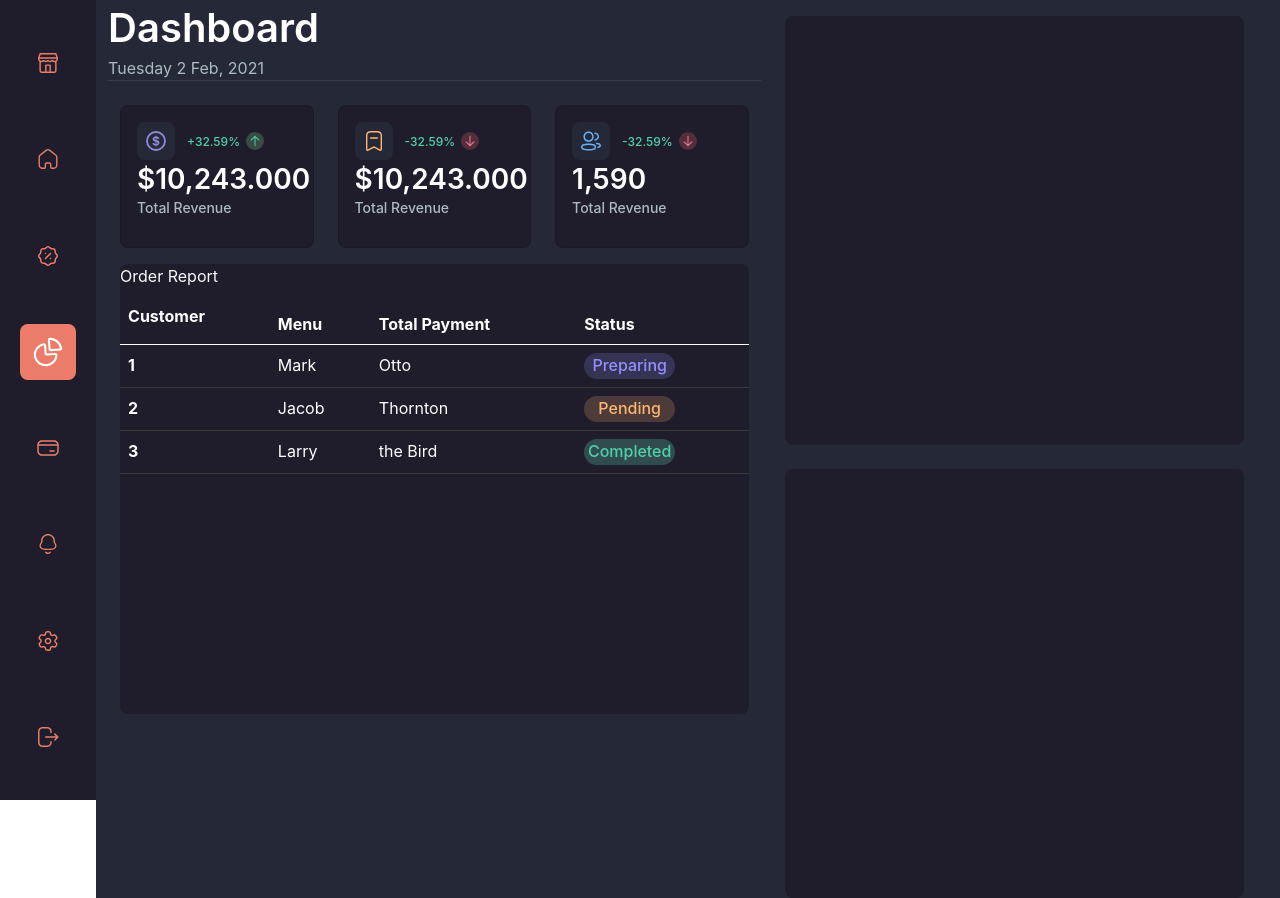
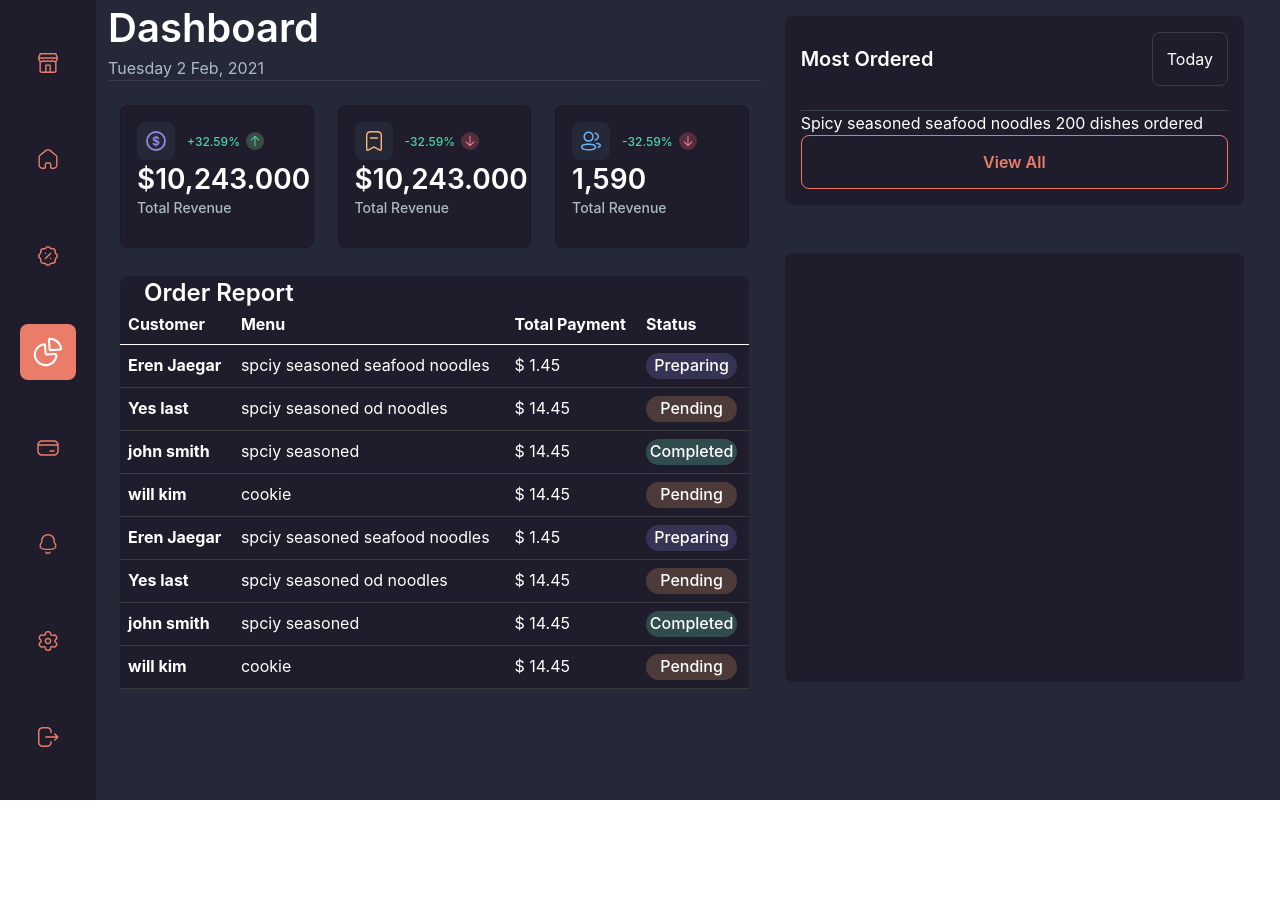
Before and after one commit to ewno92/rest_dark, a Next.js app: page /dashboard in a window 1280 px wide. After the commit the page ends 800 px from the top, so only its background shows below. Built offline with nearby package versions, Linux system fonts and the light colour scheme.

Commit message:
dashboard-most ordered started

```diff
--- a/components/UserData.js
+++ b/components/UserData.js
@@ -1,9 +1,58 @@
 export const UserData = [
   {
     firstName: "Eren",
-    secondName: "Jaegar",
+    lastName: "Jaegar",
     menu: "spciy seasoned seafood noodles",
-    payment: 145,
+    payment: 1.45,
+    status: "preparing",
+  },
+  {
+    firstName: "Yes",
+    lastName: "last",
+    menu: "spciy seasoned od noodles",
+    payment: 14.45,
+    status: "pending",
+  },
+  {
+    firstName: "john",
+    lastName: "smith",
+    menu: "spciy seasoned",
+    payment: 14.45,
     status: "complete",
   },
+  {
+    firstName: "will",
+    lastName: "kim",
+    menu: "cookie",
+    payment: 14.45,
+    status: "pending",
+  },
+  {
+    firstName: "Eren",
+    lastName: "Jaegar",
+    menu: "spciy seasoned seafood noodles",
+    payment: 1.45,
+    status: "preparing",
+  },
+  {
+    firstName: "Yes",
+    lastName: "last",
+    menu: "spciy seasoned od noodles",
+    payment: 14.45,
+    status: "pending",
+  },
+  {
+    firstName: "john",
+    lastName: "smith",
+    menu: "spciy seasoned",
+    payment: 14.45,
+    status: "complete",
+  },
+  {
+    firstName: "will",
+    lastName: "kim",
+    menu: "cookie",
+    payment: 14.45,
+    status: "pending",
+  },
 ];
--- a/components/dashboard/UserTable.js
+++ b/components/dashboard/UserTable.js
@@ -1,3 +1,5 @@
+import React from "react";
+
 const Completed = () => {
   return (
     <div id="bt-completed">
@@ -20,48 +22,52 @@ const Preparing = () => {
   );
 };
 
-const UserTable = (UserData) => {
+const statusButton = (status) => {
+  // console.log(status);
+  switch (status) {
+    case "complete":
+      return <Completed />;
+    // code block
+    // break;
+    case "preparing":
+      return <Preparing />;
+      // code block
+      break;
+    default:
+      return <Pending />;
+    // code block
+  }
+};
+
+const UserTable = ({ UserData }) => {
   return (
     <div id="user-table">
-      {console.log(UserData)}
-      <h1>{UserData.firstName}</h1>
       <table className="table table-dark">
         <thead>
           <tr>
-            <th scope="col">
-              Customer
-              <h1>{UserData[0]}</h1>
-            </th>
+            <th scope="col">Customer</th>
             <th scope="col">Menu</th>
             <th scope="col">Total Payment</th>
             <th scope="col">Status</th>
           </tr>
         </thead>
         <tbody>
-          <tr>
-            <th scope="row">1</th>
-            <td>Mark</td>
-            <td>Otto</td>
-            <td>
-              <Preparing />
-            </td>
-          </tr>
-          <tr>
-            <th scope="row">2</th>
-            <td>Jacob</td>
-            <td>Thornton</td>
-            <td>
-              <Pending />
-            </td>
-          </tr>
-          <tr>
-            <th scope="row">3</th>
-            <td>Larry</td>
-            <td>the Bird</td>
-            <td>
-              <Completed />
-            </td>
-          </tr>
+          {UserData.map((user, i) => (
+            <tr key={i}>
+              <th scope="row">
+                {user.firstName} {user.lastName}
+              </th>
+              <td>{user.menu}</td>
+              <td>$ {user.payment}</td>
+              <td>
+                {/* {user.status} */}
+
+                {statusButton(user.status)}
+                {/* <Preparing /> */}
+                {/* <Completed /> */}
+              </td>
+            </tr>
+          ))}
         </tbody>
       </table>
     </div>
@@ -69,3 +75,49 @@ const UserTable = (UserData) => {
 };
 
 export default UserTable;
+// const UserTable = (UserData) => {
+//   return (
+//     <div id="user-table">
+//       {console.log(UserData)}
+//       <h1>{UserData.firstName}</h1>
+//       <table className="table table-dark">
+//         <thead>
+//           <tr>
+//             <th scope="col">Customer</th>
+//             <th scope="col">Menu</th>
+//             <th scope="col">Total Payment</th>
+//             <th scope="col">Status</th>
+//           </tr>
+//         </thead>
+//         <tbody>
+//           <tr>
+//             <th scope="row">1</th>
+//             <td>Mark</td>
+//             <td>Otto</td>
+//             <td>
+//               <Preparing />
+//             </td>
+//           </tr>
+//           <tr>
+//             <th scope="row">2</th>
+//             <td>Jacob</td>
+//             <td>Thornton</td>
+//             <td>
+//               <Pending />
+//             </td>
+//           </tr>
+//           <tr>
+//             <th scope="row">3</th>
+//             <td>Larry</td>
+//             <td>the Bird</td>
+//             <td>
+//               <Completed />
+//             </td>
+//           </tr>
+//         </tbody>
+//       </table>
+//     </div>
+//   );
+// };
+
+// export default UserTable;
--- a/components/icons/dashboardSvg.js
+++ b/components/icons/dashboardSvg.js
@@ -8,7 +8,7 @@ export const Coin = () => (
     fill="none"
     xmlns="http://www.w3.org/2000/svg"
   >
-    <circle cx="12" cy="12" r="9" stroke="#9288E0" stroke-width="1.8" />
+    <circle cx="12" cy="12" r="9" stroke="#9288E0" strokeWidth="1.8" />
     <path
       d="M10.459 9.94112C10.459 9.34702 10.916 8.97489 11.5362 8.90307V10.9988C11.471 10.9857 11.4122 10.9661 11.3534 10.9465C10.7593 10.7507 10.459 10.4112 10.459 9.94112ZM13.7233 14.015C13.7233 14.6548 13.2337 15.0792 12.5417 15.1379V12.8855C12.5874 12.8986 12.6331 12.9116 12.6722 12.9182C13.4034 13.1206 13.7233 13.4796 13.7233 14.015ZM12.5547 17.3772L12.5482 16.5481C14.337 16.3783 15.473 15.3925 15.473 13.8387C15.473 12.2588 14.4088 11.5929 13.0966 11.3121L12.5417 11.1946V8.91613C13.2337 9.02712 13.6189 9.54941 13.6385 10.0717H15.3098C15.2837 8.71374 14.2195 7.68222 12.5678 7.50595V6.65723H11.5101V7.49942C9.9302 7.64305 8.68976 8.51136 8.68976 10.0782C8.68976 11.5602 9.76046 12.3175 10.9748 12.5852L11.5362 12.7093V15.1379C10.7006 15.0269 10.2632 14.5242 10.2305 13.9236H8.52002C8.53308 15.1314 9.34263 16.4045 11.5036 16.5611L11.4971 17.3772H12.5547Z"
       fill="#9288E0"
--- a/components/icons/svgs.js
+++ b/components/icons/svgs.js
@@ -57,8 +57,8 @@ export const Card = () => (
     xmlns="http://www.w3.org/2000/svg"
   >
     <path
-      fill-rule="evenodd"
-      clip-rule="evenodd"
+      fillRule="evenodd"
+      clipRule="evenodd"
       d="M1.2501 9.0001C1.2501 6.37675 3.37675 4.2501 6.0001 4.2501H18.0001C20.6234 4.2501 22.7501 6.37675 22.7501 9.0001V15.0001C22.7501 17.6235 20.6234 19.7501 18.0001 19.7501H6.0001C3.37674 19.7501 1.2501 17.6235 1.2501 15.0001V9.0001ZM2.83706 8.2501H21.1631C20.8246 6.81675 19.5369 5.7501 18.0001 5.7501H6.0001C4.46331 5.7501 3.17565 6.81675 2.83706 8.2501ZM21.2501 9.7501H2.7501V15.0001C2.7501 16.795 4.20517 18.2501 6.0001 18.2501H18.0001C19.795 18.2501 21.2501 16.795 21.2501 15.0001V9.7501ZM13.2501 15.0001C13.2501 14.5859 13.5859 14.2501 14.0001 14.2501H18.0001C18.4143 14.2501 18.7501 14.5859 18.7501 15.0001C18.7501 15.4143 18.4143 15.7501 18.0001 15.7501H14.0001C13.5859 15.7501 13.2501 15.4143 13.2501 15.0001Z"
     />
   </svg>
--- a/pages/dashboard.js
+++ b/pages/dashboard.js
@@ -1,5 +1,5 @@
 import React from "react";
-import { Row, Col, Container, Nav } from "react-bootstrap";
+import { Row, Col, Container, Nav, Button } from "react-bootstrap";
 import {
   Coin,
   Order,
@@ -73,21 +73,41 @@ const Dashboard = () => {
           </Row>
           <Row>
             <Col>
-              <div className="order-container mt-2">
-                <span className="order-report text-light">
+              <div className="order-report-container mt-2">
+                <span className="order-report fs-4 ">
                   Order Report
                   {/* {console.log(UserData)} */}
-                  <UserTable UserData={UserData} />
                 </span>
+                <UserTable UserData={UserData} />
               </div>
             </Col>
           </Row>
         </Col>
         <Col className="side-container mt-3">
-          <div>
-            <div className="most-ordered"></div>
-            <div className="most-type-ordered"></div>
+          <div className="most-ordered d-flex flex-column p-3 mb-5">
+            <div className="top-container d-flex justify-content-between ">
+              <div className="title">
+                <span className="title ">Most Ordered</span>
+              </div>
+              <div className="btn-date">
+                <span>Today</span>
+              </div>
+            </div>
+            <div className="divider mt-4"></div>
+            <div className="body-container">
+              <div className="menu-item">
+                <div className="photo"></div>
+                <div className="item-description">
+                  <span className="menu-name">
+                    Spicy seasoned seafood noodles
+                  </span>
+                  <span className="menu-quantity"> 200 dishes ordered</span>
+                </div>
+              </div>
+            </div>
+            <Button className="btn">View All</Button>
           </div>
+          <div className="most-type-ordered"></div>
         </Col>
       </Row>
     </Container>
--- a/styles/Dashboard.scss
+++ b/styles/Dashboard.scss
@@ -1,6 +1,8 @@
 #dashboard {
   background-color: #252836;
-
+  span {
+    color: white;
+  }
   // width: 100vw;
   // height: 2000px;
 
@@ -33,6 +35,7 @@
       // display: flex;
       // justify-content: space-between;
       .card {
+        // min-width: 364px;
         padding: 0;
         height: 143px;
         // max-width: 199px;
@@ -108,23 +111,70 @@
       }
     }
 
-    .order-container {
+    .order-report-container {
       margin: 0 12px 0 12px;
       background: #1f1d2b;
       border-radius: 8px;
       // align-items: center;
-      height: 450px;
+      min-width: 364px;
+      .order-report {
+        display: block;
+        margin: 33px 0 0 24px;
+        margin-top: 20px;
+
+        color: white;
+        // width: 114px;
+        height: 28px;
+        font-weight: 600;
+        line-height: 140%;
+      }
     }
   }
 
   .side-container {
     // background: white;
     .most-ordered {
-      width: 100%;
-      height: 429px;
+      // width: 100%;
+      // height: 429px;
       background: #1f1d2b;
       border-radius: 8px;
-      margin-bottom: 24px;
+      // margin-bottom: 24px;
+      display: flex;
+      justify-content: center;
+      .title {
+        display: flex;
+        justify-content: center;
+        align-items: center;
+        font-weight: 600;
+        font-size: 20px;
+        color: #ffffff;
+      }
+      .btn-date {
+        background: #1f1d2b;
+        border: 1px solid #393c49;
+        border-radius: 8px;
+
+        padding: 14px;
+      }
+      .btn {
+        background: #1f1d2b;
+        padding: 14px;
+        border: 1px solid #f0735d;
+        color: #ea7c69;
+        font-weight: 600;
+        font-size: 16px;
+        border-radius: 8px;
+      }
+      .btn:hover {
+        background: #f0735d;
+        color: #1f1d2b;
+      }
+    }
+    .divider {
+      width: 100%;
+      height: 1px;
+      background-color: white;
+      border-bottom: 1px solid #393c49;
     }
     .most-type-ordered {
       // width: 372px;
```
